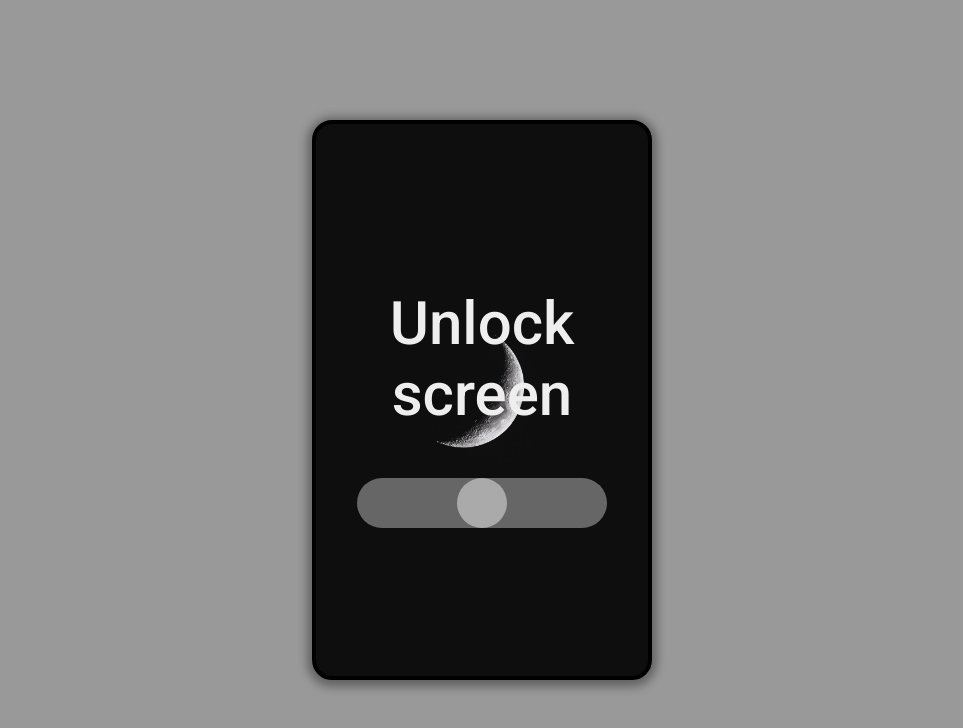
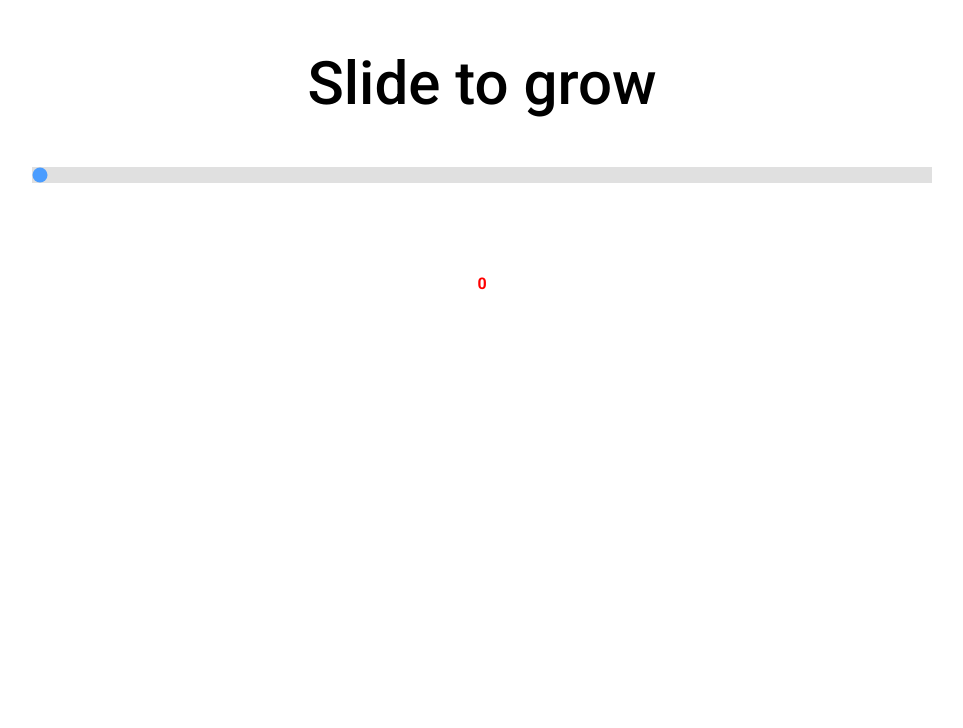
Before and after one commit to Casyvina/30-web_apps, a React (Create React App) app in the folder project-sandbox/: page / in a window 1280 px wide. Shown: the top 728 px of the page, without its empty margins (158-1121 px from the left). Built offline with nearby package versions, Linux system fonts and the light colour scheme.

Commit message:
ninth project

```diff
--- a/project-sandbox/src/App.js
+++ b/project-sandbox/src/App.js
@@ -7,10 +7,12 @@
 // import TemperatureControllerApp from './projects/06-temperature-controller/TemperatureControllerApp';
 import LightAndDarkMode from './projects/07-light-and-dark-mode/LightAndDarkMode';
 import SLideToUnlock from './projects/08-slide-to-unlock/SLideToUnlock';
+import SliderApp from './projects/09-slider/SliderApp';
 
 function App() {
   return (
     <div className="App">
+
       {/* <EsignatureApp /> */}
       {/* <RandomizeColor /> */}
       {/* <LikePhotoAp /> */}
@@ -18,7 +20,8 @@
       {/* <AlertApp /> */}
       {/* <TemperatureControllerApp /> */}
       {/* <LightAndDarkMode /> */}
-      <SLideToUnlock />
+      {/* <SLideToUnlock /> */}
+      <SliderApp />
     </div>
   );
 }
--- /dev/null
+++ b/project-sandbox/src/projects/09-slider/SliderApp.jsx
@@ -0,0 +1,48 @@
+import React from "react";
+import SliderComp from "./SliderComp";
+import Title from "../components/Title";
+
+import { useState } from "react";
+
+const SliderApp = () => {
+    const [slideValue, setSlideValue] = useState(0);
+
+    function handleSliderValueChange(e) {
+        setSlideValue(e.target.value);
+    }
+
+    let bgColor;
+    let textColor;
+
+    if (slideValue < 25) {
+        bgColor = "red";
+        textColor = "red";
+    }
+    if (slideValue < 25 && slideValue <= 50) {
+        bgColor = "blue";
+    }
+    if (slideValue > 51 && slideValue <= 75) {
+        bgColor = "green";
+        textColor = "white";
+    }
+    if (slideValue > 75) {
+        bgColor = "orange";
+        textColor = "white";
+    }
+    if (slideValue == 100) {
+        bgColor = "red";
+    }
+    return (
+        <div className="container text-center">
+            <Title text={"Slide to grow"} />
+            <SliderComp
+                setValue={slideValue}
+                handleInput={handleSliderValueChange}
+                bgColor={bgColor}
+                textColor={textColor}
+            />
+        </div>
+    );
+};
+
+export default SliderApp;
--- /dev/null
+++ b/project-sandbox/src/projects/09-slider/SliderComp.jsx
@@ -0,0 +1,34 @@
+import React from 'react'
+
+const SliderComp = ({ setValue, handleInput, bgColor, textColor }) => {
+
+    const sliderStyle = {
+        appearance: "none",
+        width: "100%",
+        height: "100%",
+        background: "lightgray",
+        cursor: "pointer",
+        opacity: 0.7
+    }
+
+    return (
+        <div className='d-flex flex-column' style={{ gap: 100 }}>
+            <input type='range' min={0} max={100} value={setValue} onInput={handleInput} style={sliderStyle} />
+            <div style={{
+                color: !textColor ? "black" : textColor,
+                background: !bgColor ? "lightgray" : bgColor,
+                height: `${setValue * 3}px`,
+                width: `${setValue * 3}px`,
+                fontWeight: 600,
+                display: "flex",
+                justifyContent: "center",
+                alignItems: "center",
+                borderRadius: "50%"
+            }}>
+                <span>{setValue}</span>
+            </div>
+        </div>
+    )
+}
+
+export default SliderComp
```
